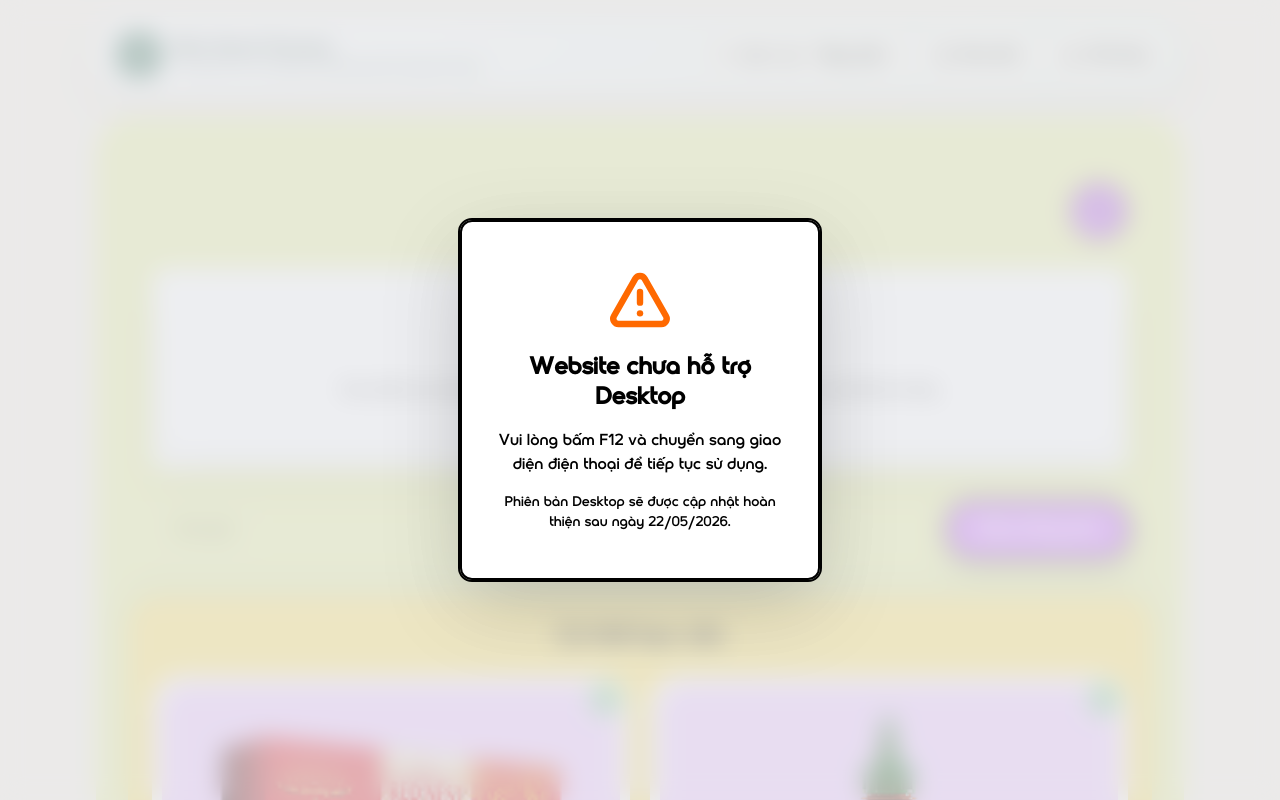
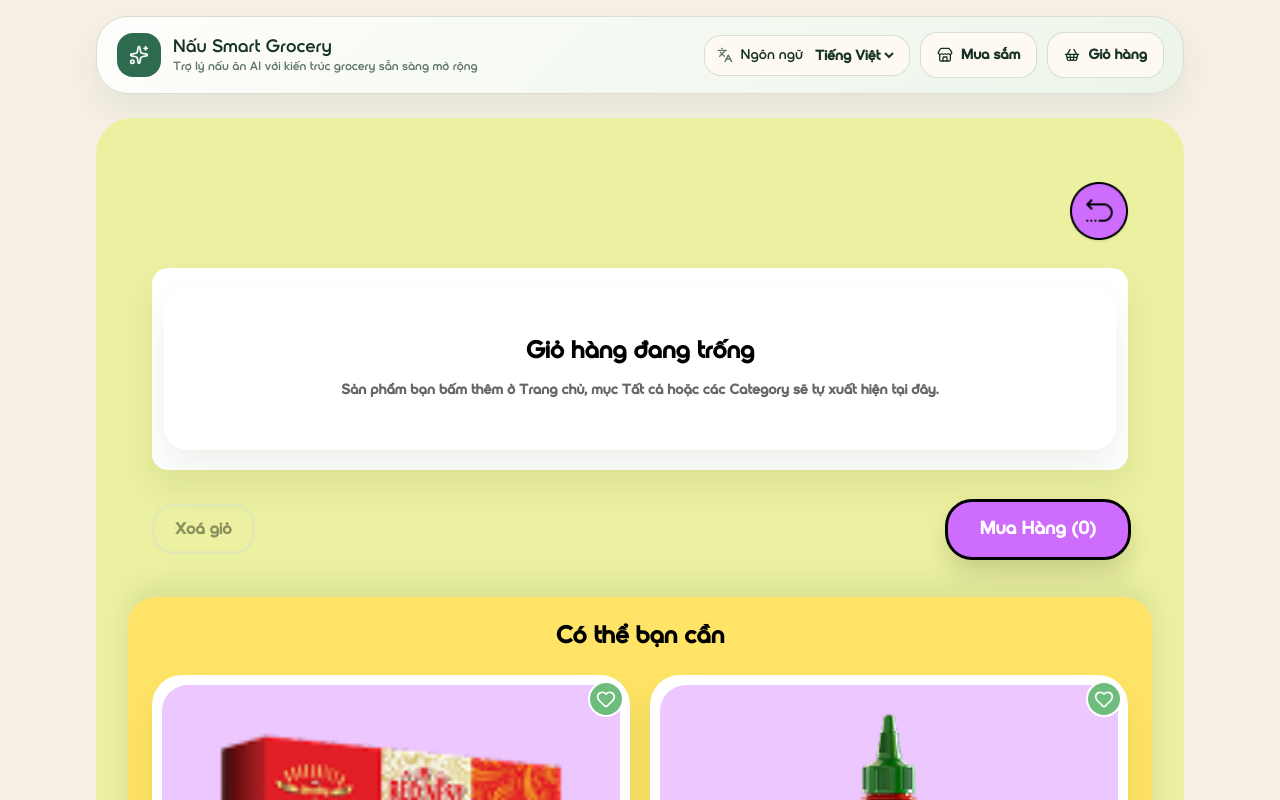
Before and after one commit to DoraDora2011/Nau-Smart-Grocery, a Next.js app: page /cart in a window 1280 px wide. Shown: the top 800 px of the page. Built offline with nearby package versions, Linux system fonts and the light colour scheme.

Commit message:
Update website

```diff
--- a/components/layout/app-shell.tsx
+++ b/components/layout/app-shell.tsx
@@ -5,7 +5,6 @@ import { usePathname } from "next/navigation";
 import { Sparkles, ShoppingBasket, Store } from "lucide-react";
 import type { ReactNode } from "react";
 
-import { DesktopSupportWarning } from "@/components/layout/desktop-support-warning";
 import { LanguageSwitcher } from "@/components/layout/language-switcher";
 import { MobileNav } from "@/components/layout/mobile-nav";
 import { useLanguage } from "@/components/providers/language-provider";
@@ -73,7 +72,6 @@ export function AppShell({ children }: { children: ReactNode }) {
       </div>
 
       {isHomePage || isFullScreenAppPage ? null : <MobileNav />}
-      <DesktopSupportWarning />
     </div>
   );
 }
--- a/components/layout/desktop-support-warning.tsx
+++ /dev/null
@@ -1,42 +0,0 @@
-"use client";
-
-import { AlertTriangle } from "lucide-react";
-
-/*
- * TEMP_DESKTOP_SUPPORT_WARNING
- * Codex removal command after desktop UI is ready:
- * "Remove TEMP_DESKTOP_SUPPORT_WARNING only: delete components/layout/desktop-support-warning.tsx,
- * then remove its import and <DesktopSupportWarning /> render from components/layout/app-shell.tsx.
- * Do not modify any product logic or page components."
- */
-export function DesktopSupportWarning() {
-  return (
-    <div
-      className="fixed inset-0 z-[2147483647] hidden items-center justify-center bg-gray-200/70 px-5 backdrop-blur-md md:flex"
-      aria-modal="true"
-      role="dialog"
-      aria-labelledby="desktop-support-warning-title"
-    >
-      <div className="flex aspect-square w-full max-w-[360px] flex-col items-center justify-center rounded-xl bg-white px-8 text-center text-black outline outline-2 outline-black shadow-[inset_0_0_0_2px_#000,0_24px_80px_rgba(0,0,0,0.18)]">
-        <AlertTriangle
-          className="mb-5 h-16 w-16 text-orange-500"
-          aria-hidden="true"
-          strokeWidth={2.4}
-        />
-        <h2
-          id="desktop-support-warning-title"
-          className="text-2xl font-semibold leading-tight"
-        >
-          Website chưa hỗ trợ Desktop
-        </h2>
-        <p className="mt-4 text-base leading-6">
-          Vui lòng bấm F12 và chuyển sang giao diện điện thoại để tiếp tục sử
-          dụng.
-        </p>
-        <p className="mt-4 text-sm leading-5">
-          Phiên bản Desktop sẽ được cập nhật hoàn thiện sau ngày 22/05/2026.
-        </p>
-      </div>
-    </div>
-  );
-}
```
